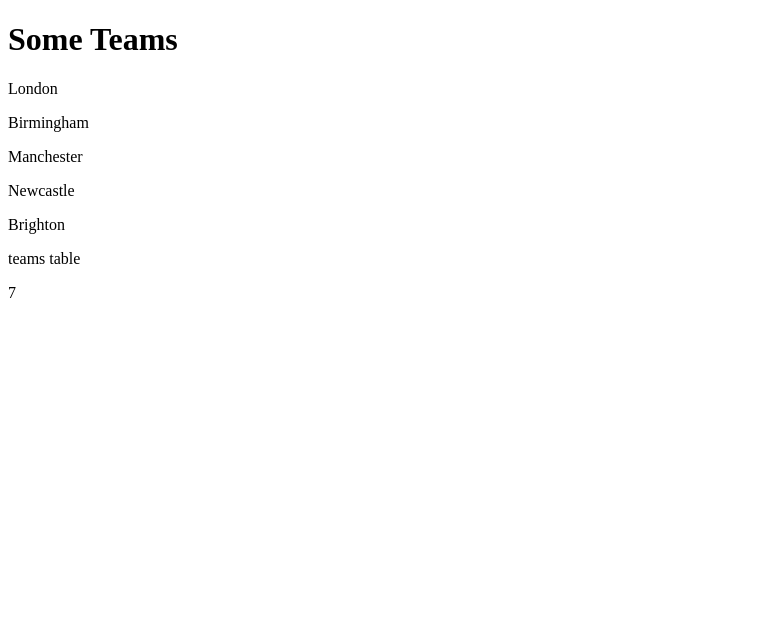
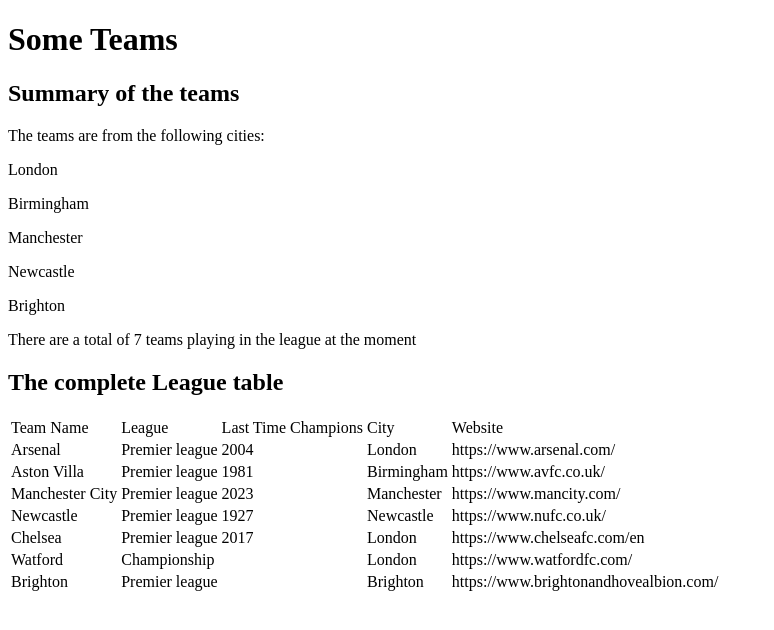
Before and after one commit to Karlsson2/some-teams, a PHP site: page / in a window 1280 px wide. Shown: the top 630 px of the page, without its empty margins (0-774 px from the left). Run offline with PHP 8.4, Linux system fonts and the light colour scheme.

Commit message:
changed the cities and teams pages around to print with alternative syntax instead of heredoc

```diff
--- a/functions/cities.php
+++ b/functions/cities.php
@@ -6,9 +6,8 @@
     $cities[] = $team['city'];
     }
     $uniqueCities = array_unique($cities);
+?>
 
-    foreach($uniqueCities as $city): echo
-        <<<ITEM
-            <p>$city</p>
-        ITEM;
-    endforeach;
+<?php foreach($uniqueCities as $city) : ?>
+    <p><?= $city?></p>
+<?php endforeach; ?>
--- a/functions/teams-table.php
+++ b/functions/teams-table.php
@@ -1,2 +1,13 @@
 <?php
-    echo "<p>teams table</p>";
+    require __DIR__ . "../../data/data.php";
+?>
+
+<?php  foreach($teams as $key => $team) : ?>
+    <tr>
+    <td><?= $key?></td>
+    <td><?= $team['league']?></td>
+    <td><?= $team['last-time-champions']?></td>
+    <td><?= $team['city']?></td>
+    <td><?= $team['url']?></td>
+    </tr>
+<?php endforeach; ?>
--- a/index.php
+++ b/index.php
@@ -1,8 +1,25 @@
 <?php
-    require __DIR__ . "/data/data.php";
     require __DIR__ . "/header.php";
-    require __DIR__ . "/functions/cities.php";
+?>
+
+<article>
+<h2>Summary of the teams</h2>
+<p>The teams are from the following cities:</p>
+<p><?php require __DIR__ . "/functions/cities.php";?></p>
+<p> There are a total of <?php require __DIR__ . "/functions/total-teams.php"?> teams playing in the league at the moment</p>
+<h2>The complete League table</h2>
+<table>
+    <tr>
+        <td>Team Name</td>
+        <td>League</td>
+        <td>Last Time Champions</td>
+        <td>City</td>
+        <td>Website</td>
+    </tr>
+<?php
     require __DIR__ . "/functions/teams-table.php";
-    require __DIR__ . "/functions/total-teams.php";
-    require __DIR__ . "/footer.php";
-?>
+ ?>
+</table>
+</article>
+
+<?php require __DIR__ . "/footer.php"; ?>
```
Also changed, not shown: header.php (line endings or trailing spaces).
